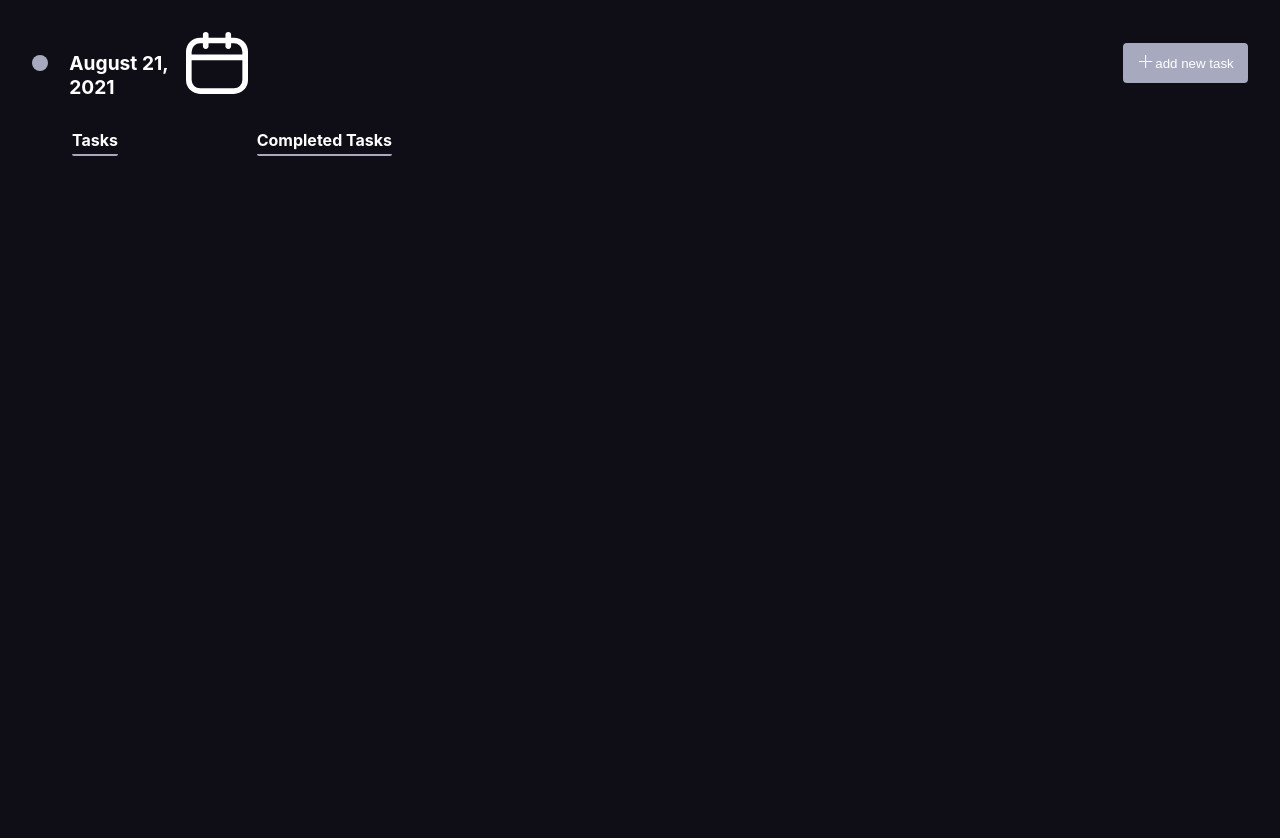
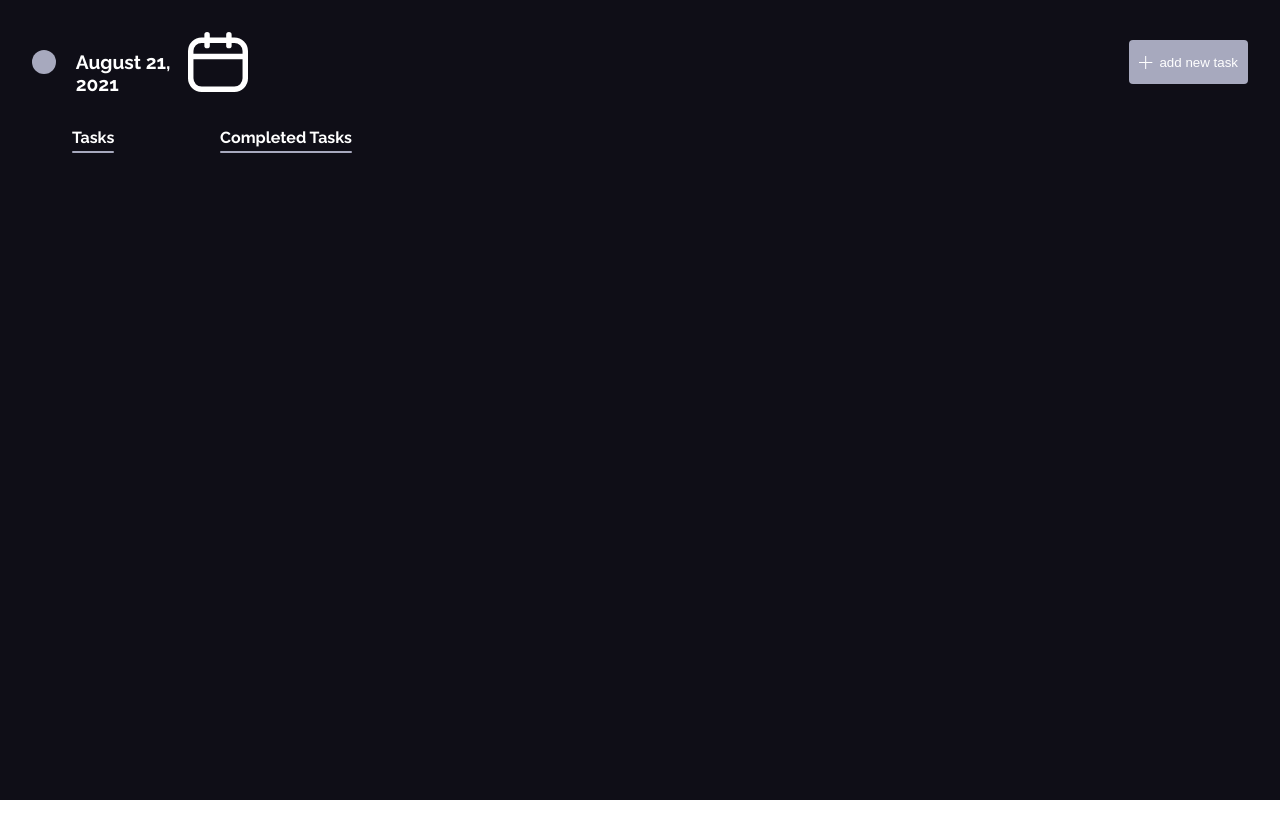
Before and after one commit to Adekxnle/checked, a React (Create React App) app: page / in a window 1280 px wide. Shown: the top 838 px of the page. After the commit the page ends 800 px from the top, so only its background shows below. Built offline with nearby package versions, Linux system fonts and the light colour scheme.

Commit message:
added google fonts

```diff
--- a/src/App.css
+++ b/src/App.css
@@ -16,8 +16,8 @@
 }
 
 .header-bullet {
-  width: 16px;
-  height: 16px;
+  width: 24px;
+  height: 24px;
   border-radius: 50%;
   background: #a7a9be;
   align-self: center;
@@ -35,18 +35,21 @@
 }
 
 .add-new-task-btn {
-  height: 40px;
-  width: 125px;
-  background: #a7a9be;
+  min-height: 44px;
+  min-width: 10ch;
+  padding: 0.25em 0.75em;
+  background-color: #a7a9be;
   color: #fff;
   border: none;
   border-radius: 4px;
-  padding: 2px 4px;
   align-self: center;
+  display: inline-flex;
+  align-items: center;
+  justify-content: center;
 }
 
 .add-new-task-btn img {
-  margin: 0 2px;
+  margin-right: 0.5em;
 }
 
 .header-bottom {
@@ -60,11 +63,19 @@
   justify-content: space-between;
 }
 
-.header-bottom ul li {
+.tab {
   color: #fff;
   font-size: 1em;
   font-weight: bold;
-  border-bottom: 2px solid #a7a9be;
-  border-radius: 2px;
-  padding: 4px 0;
+  display: block;
 }
+
+.tab p {
+  margin: 4px 0;
+}
+
+.tab .active {
+  height: 2px;
+  background: #a7a9be;
+  border-radius: 4px;
+}
--- a/src/App.js
+++ b/src/App.js
@@ -21,8 +21,18 @@ function App() {
         </div>
         <div className='header-bottom'>
           <ul>
-            <li>Tasks</li>
-            <li>Completed Tasks</li>
+            <li>
+              <div className='tab'>
+                <p>Tasks</p>
+                <div className='active' />
+              </div>
+            </li>
+            <li>
+              <div className='tab'>
+                <p>Completed Tasks</p>
+                <div className='active' />
+              </div>
+            </li>
           </ul>
         </div>
       </div>
--- a/src/index.css
+++ b/src/index.css
@@ -1,13 +1,12 @@
+@import url('https://fonts.googleapis.com/css2?family=Raleway:wght@400;500;600;700&display=swap');
+
+* {
+  box-sizing: border-box;
+}
+
 body {
   margin: 0;
-  font-family: -apple-system, BlinkMacSystemFont, 'Segoe UI', 'Roboto', 'Oxygen',
-    'Ubuntu', 'Cantarell', 'Fira Sans', 'Droid Sans', 'Helvetica Neue',
-    sans-serif;
+  font-family: 'Raleway', sans-serif;
   -webkit-font-smoothing: antialiased;
   -moz-osx-font-smoothing: grayscale;
 }
-
-code {
-  font-family: source-code-pro, Menlo, Monaco, Consolas, 'Courier New',
-    monospace;
-}
```
